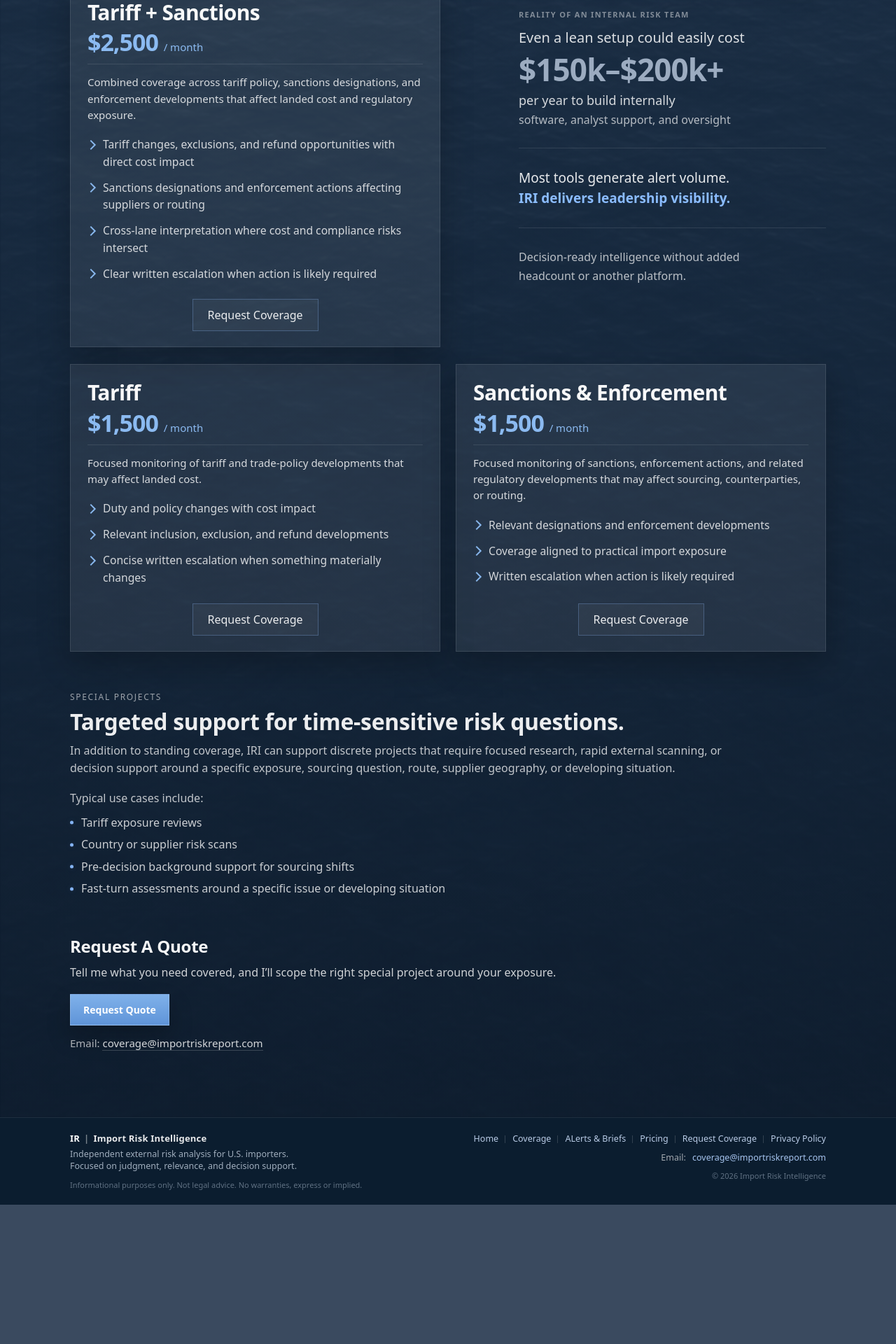
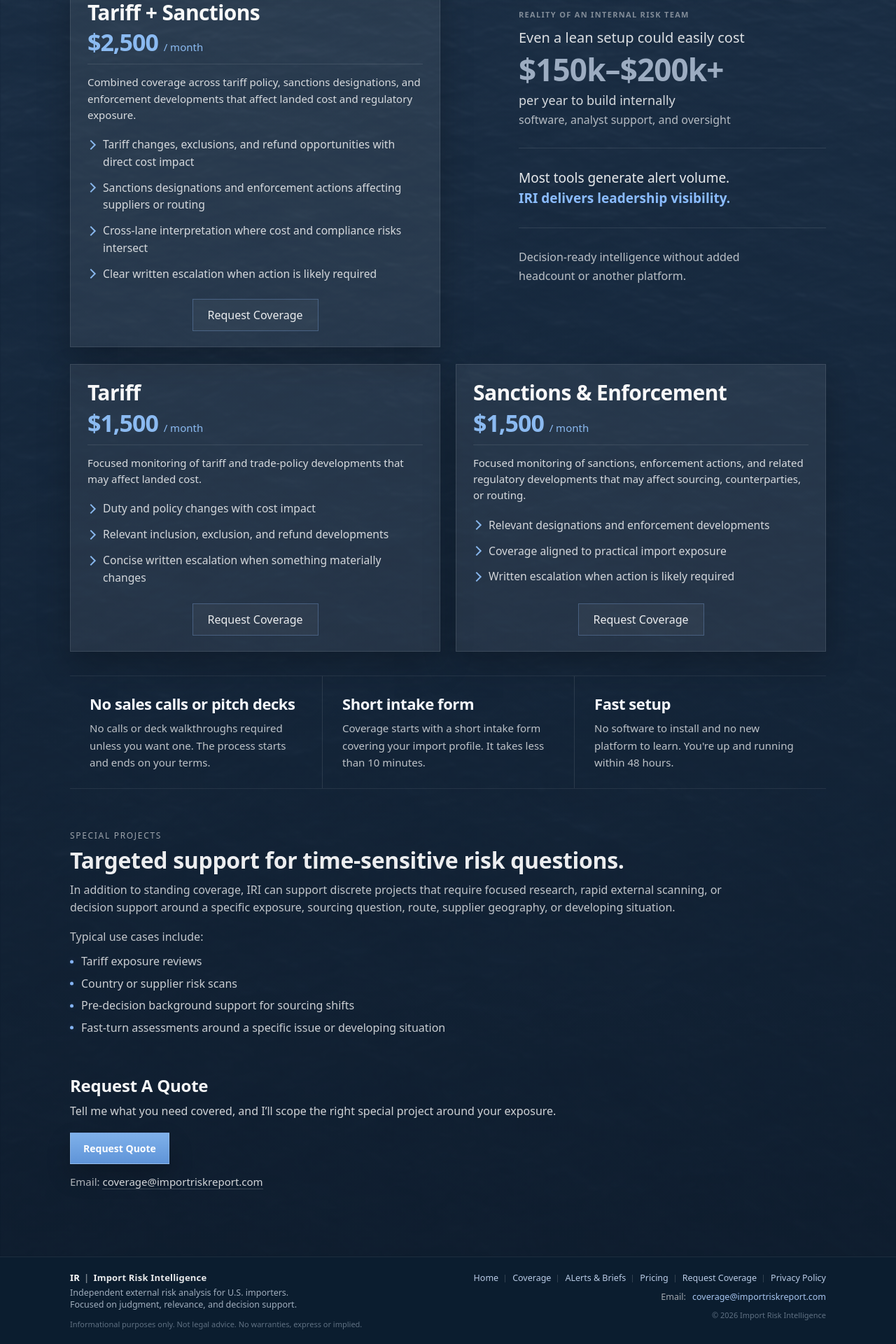
Before and after one commit to importrisk/import-risk-intelligence-site, a Jekyll site: the page built from pricing.html, in a window 1280 px wide. Shown: the part 994-2914 px from the top of the page at 70% size. Built offline with Jekyll 4.4.1, drawn with Linux system fonts in a browser that asks for light colours; before the commit the page ends 2715 px from its top, so only the background shows below that.

Commit message:
Update pricing page process strip

```diff
--- a/pricing.html
+++ b/pricing.html
@@ -187,6 +187,31 @@ description: Pricing and scope options for Import Risk Intelligence.
         </div>
       </section>
 
+      <section class="pricing-process-strip" aria-label="How coverage starts">
+        <div class="pricing-process-grid">
+          <div class="pricing-process-item">
+            <h3 class="pricing-process-title">No sales calls or pitch decks</h3>
+            <p class="pricing-process-text">
+              No calls or deck walkthroughs required unless you want one. The process starts and ends on your terms.
+            </p>
+          </div>
+
+          <div class="pricing-process-item">
+            <h3 class="pricing-process-title">Short intake form</h3>
+            <p class="pricing-process-text">
+              Coverage starts with a short intake form covering your import profile. It takes less than 10 minutes.
+            </p>
+          </div>
+
+          <div class="pricing-process-item">
+            <h3 class="pricing-process-title">Fast setup</h3>
+            <p class="pricing-process-text">
+              No software to install and no new platform to learn. You're up and running within 48 hours.
+            </p>
+          </div>
+        </div>
+      </section>
+
       <section id="special-projects" class="pricing-special-projects">
         <div class="pricing-special-projects-inner">
           <p class="pricing-kicker">Special Projects</p>
--- a/styles.css
+++ b/styles.css
@@ -2263,6 +2263,44 @@ select.cs-input:-webkit-autofill:focus{
   line-height: 1.65;
   color: rgba(255,255,255,.70);
 }
+.pricing-process-strip{
+  margin-top: 28px;
+  padding: 6px 0 2px;
+}
+
+.pricing-process-grid{
+  display: grid;
+  grid-template-columns: repeat(3, minmax(0, 1fr));
+  gap: 0;
+  border-top: 1px solid rgba(255,255,255,.08);
+  border-bottom: 1px solid rgba(255,255,255,.08);
+}
+
+.pricing-process-item{
+  padding: 26px 28px 24px;
+  min-width: 0;
+}
+
+.pricing-process-item + .pricing-process-item{
+  border-left: 1px solid rgba(255,255,255,.10);
+}
+
+.pricing-process-title{
+  margin: 0 0 10px;
+  font-size: 22px;
+  line-height: 1.2;
+  letter-spacing: -0.02em;
+  color: #f5f7fb;
+}
+
+.pricing-process-text{
+  margin: 0;
+  max-width: 34ch;
+  font-size: 15px;
+  line-height: 1.65;
+  color: rgba(255,255,255,.72);
+}
+
 .pricing-secondary-wrap{
   margin-top: 24px;
 }
@@ -2477,6 +2515,23 @@ select.cs-input:-webkit-autofill:focus{
     max-width: none;
   }
 
+  .pricing-process-grid{
+    grid-template-columns: 1fr;
+  }
+
+  .pricing-process-item{
+    padding: 22px 0;
+  }
+
+  .pricing-process-item + .pricing-process-item{
+    border-left: 0;
+    border-top: 1px solid rgba(255,255,255,.10);
+  }
+
+  .pricing-process-text{
+    max-width: none;
+  }
+
   .pricing-secondary-grid-two{
     grid-template-columns: 1fr;
   }
@@ -2501,6 +2556,15 @@ select.cs-input:-webkit-autofill:focus{
 
   .pricing-card-secondary{
     padding: 20px 18px 18px;
+  }
+
+  .pricing-process-title{
+    font-size: 20px;
+  }
+
+  .pricing-process-text{
+    font-size: 14px;
+    line-height: 1.6;
   }
 
   .pricing-card-title{
```
